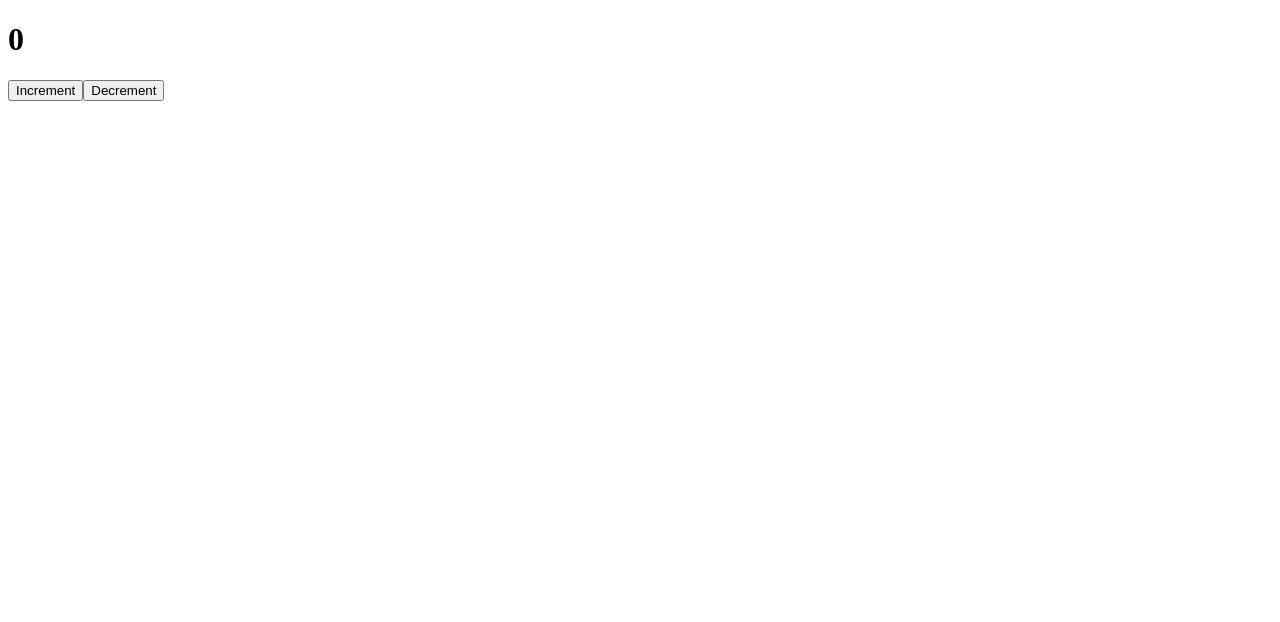
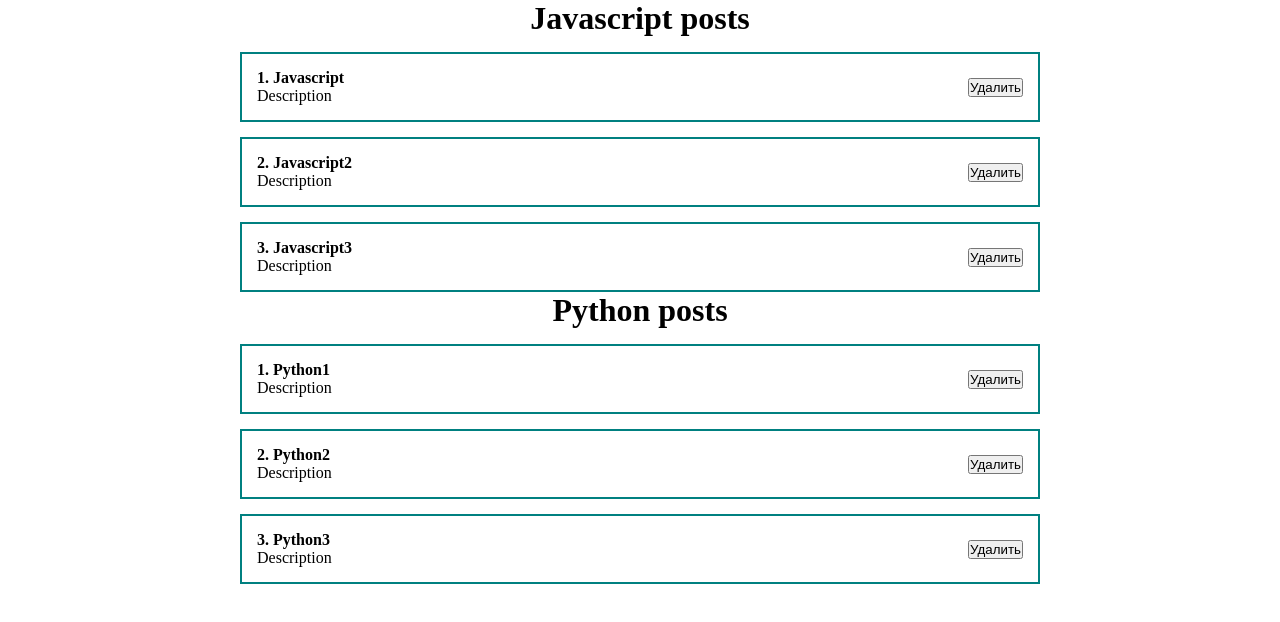
Before and after one commit to Exctues/react-pracitce, a React (Create React App) app: page / in a window 1280 px wide. Shown: the top 622 px of the page. Built offline with nearby package versions, Linux system fonts and the light colour scheme.

Commit message:
posts finished

```diff
--- a/src/App.js
+++ b/src/App.js
@@ -1,10 +1,23 @@
-import React  from 'react'
-import ClassCounter from "./components/ClassCounter";
+import React, {useState} from 'react'
+import './styles/App.css'
+import PostList from "./components/PostList";
 
 function App() {
+    const [postsJS, setPostsJS] = useState([
+        {id: 1, title: 'Javascript', body: 'Description'},
+        {id: 2, title: 'Javascript2', body: 'Description'},
+        {id: 3, title: 'Javascript3', body: 'Description'}
+    ])
+
+    const [postsPython, setPostsPython] = useState([
+        {id: 1, title: 'Python1', body: 'Description'},
+        {id: 2, title: 'Python2', body: 'Description'},
+        {id: 3, title: 'Python3', body: 'Description'}
+    ])
     return (
         <div className="App">
-            <ClassCounter/>
+            <PostList posts={postsJS} title="Javascript posts"/>
+            <PostList posts={postsPython} title="Python posts"/>
         </div>
     );
 }
--- /dev/null
+++ b/src/components/PostItem.jsx
@@ -0,0 +1,21 @@
+import React from 'react';
+
+const PostItem = (props) => {
+    return (
+        <div>
+            <div className="post">
+                <div className="post__content">
+                    <strong>{props.post.id}. {props.post.title}</strong>
+                    <div>
+                        {props.post.body}
+                    </div>
+                </div>
+                <div className="post-btns">
+                    <button>Удалить</button>
+                </div>
+            </div>
+        </div>
+    );
+};
+
+export default PostItem;
--- /dev/null
+++ b/src/components/PostList.jsx
@@ -0,0 +1,15 @@
+import React from 'react';
+import PostItem from "./PostItem";
+
+const PostList = ({posts, title = "Default Title"}) => {
+    return (
+        <div>
+            <h1 style={{textAlign: 'center'}}>
+                {title}
+            </h1>
+            {posts.map(post => <PostItem post={post} key={post.id}/>)}
+        </div>
+    );
+};
+
+export default PostList;
--- /dev/null
+++ b/src/styles/App.css
@@ -0,0 +1,23 @@
+* {
+    margin: 0;
+    padding: 0;
+    box-sizing: border-box;
+}
+
+#root{
+    display: flex;
+    justify-content: center;
+}
+
+.App{
+     width: 800px;
+}
+
+.post {
+    display: flex;
+    padding: 15px;
+    border: 2px solid teal;
+    margin-top: 15px;
+    justify-content: space-between;
+    align-items: center;
+}
```
